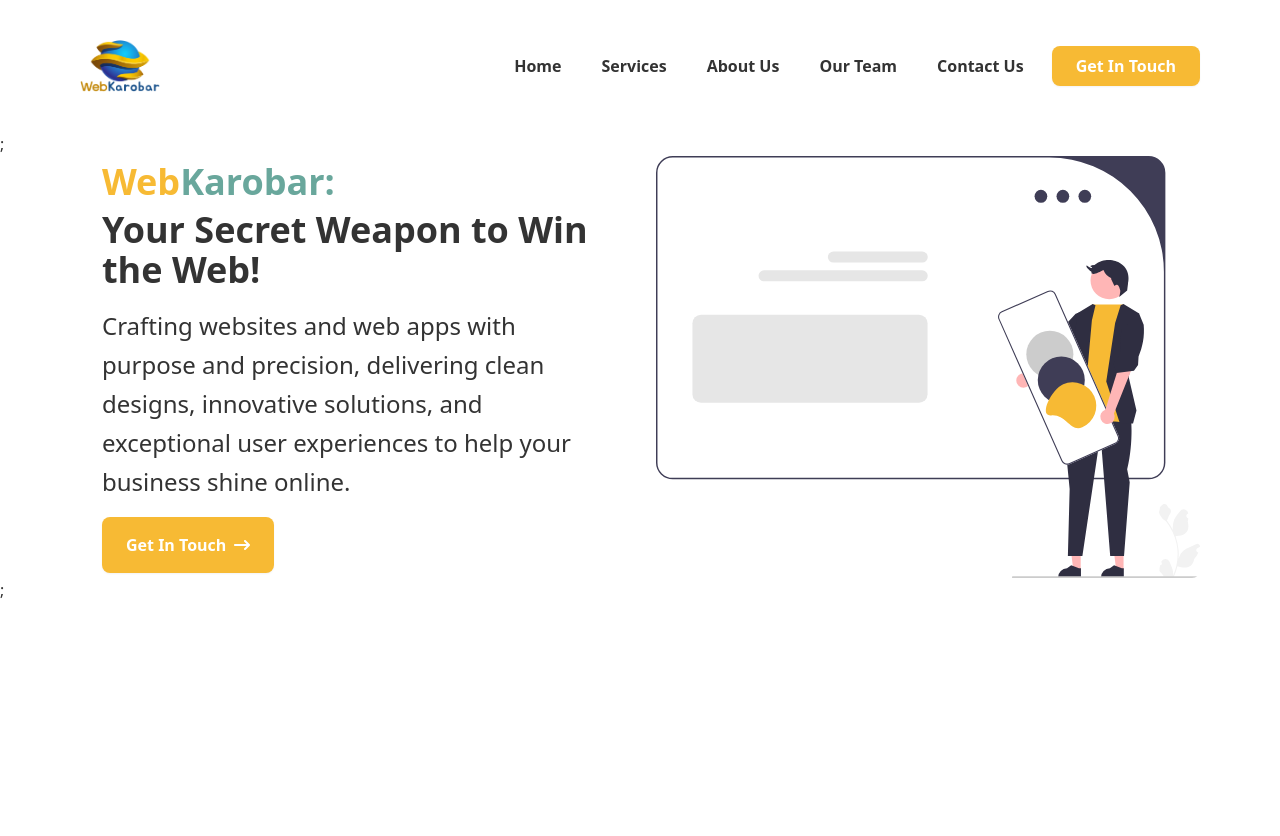
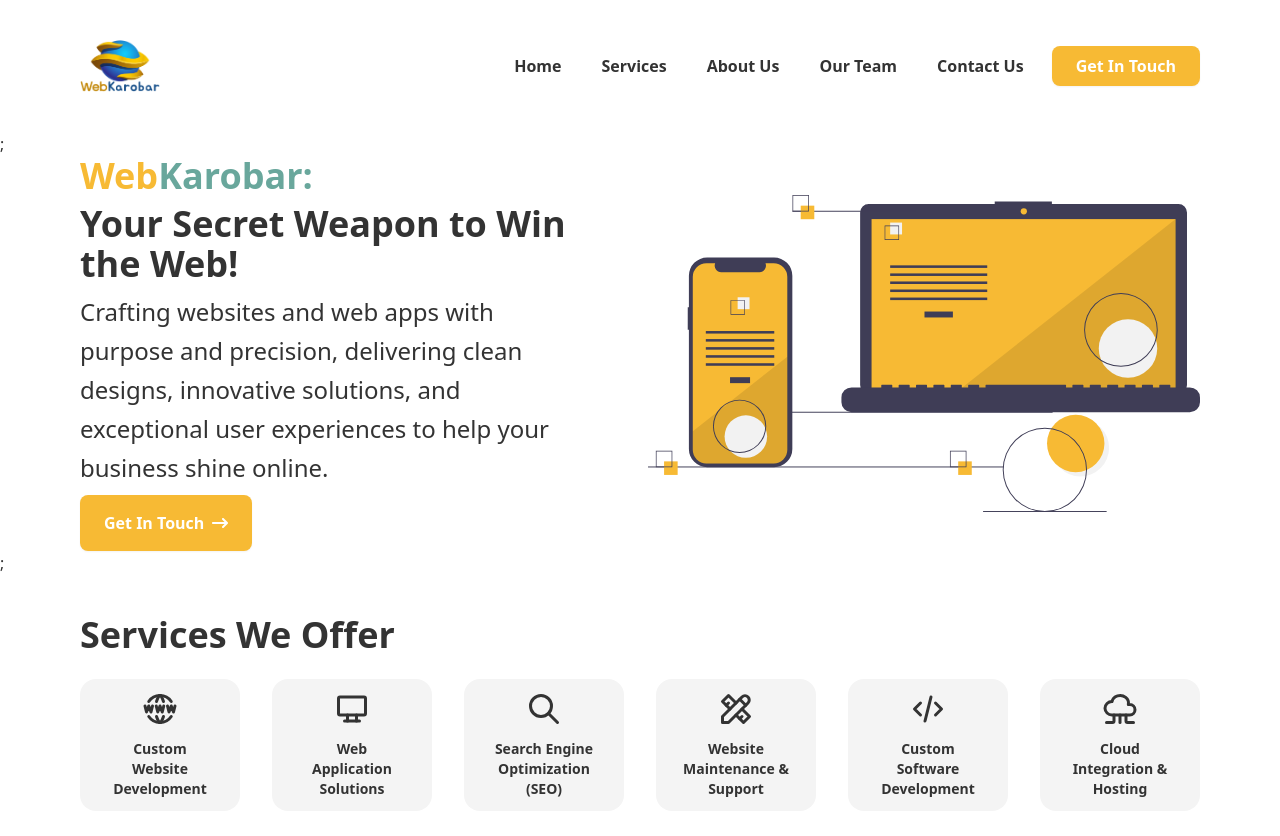
Before and after one commit to imnomee/WEB-KAROBAR, a React (Vite) app: page / in a window 1280 px wide. Shown: the top 836 px of the page. Before the commit the page ends 800 px from the top, so only its background shows below. Built offline with nearby package versions, Linux system fonts and the light colour scheme.

Commit message:
services section

```diff
--- a/src/App.jsx
+++ b/src/App.jsx
@@ -1,10 +1,12 @@
 import Hero from './Hero.jsx';
 import Navbar from './Navbar.jsx';
+import Services from './Services.jsx';
 const App = () => {
     return (
         <main className="overflow-x-hidden bg-white text-dark">
             <Navbar />;
             <Hero />;
+            <Services />
         </main>
     );
 };
--- a/src/Hero.jsx
+++ b/src/Hero.jsx
@@ -23,15 +23,15 @@
 };
 const Hero = () => {
     return (
-        <section>
+        <section id="home">
             <div className="container">
-                <div className="grid grid-cols-1 md:grid-cols-2 gap-8 items-center">
+                <div className="grid grid-cols-1 md:grid-cols-2 gap-4 items-center">
                     <motion.div
                         variants={FadeUp(0.4)}
                         initial="initial"
                         animate="animate"
-                        className="flex flex-col justify-center items-center relative z-10 order-2 md:order-1">
-                        <div className="text-center md:text-left space-y-4 lg:max-w-[500px]">
+                        className="flex flex-col justify-center relative z-10 order-2 md:order-1">
+                        <div className="text-center md:text-left space-y-2 lg:max-w-[500px]">
                             <h1 className="text-2xl lg:text-4xl font-bold">
                                 <span className="text-primary">Web</span>
                                 <span className="text-secondary inline-block lg:pb-2">
@@ -57,7 +57,7 @@
                         </div>
                     </motion.div>
                     <motion.div
-                        initial={{ x: 50, opacity: 0 }}
+                        initial={{ x: -50, opacity: 0 }}
                         animate={{ x: 0, opacity: 1 }}
                         transition={{
                             duration: 0.6,
--- a/src/Navbar.jsx
+++ b/src/Navbar.jsx
@@ -1,10 +1,14 @@
+import { motion } from 'framer-motion';
 import { logo, menuLinks } from './assets/assets.js';
 import { MdMenuOpen } from 'react-icons/md';
 
 const Navbar = () => {
     return (
         <nav>
-            <div className="container py-4 md:py-10 flex justify-between items-center">
+            <motion.div
+                initial={{ opacity: 0, y: -100 }}
+                animate={{ opacity: 1, y: 0 }}
+                className="container py-4 md:py-10 flex justify-between items-center">
                 {/* logo */}
                 <div>
                     <img src={logo} alt="Logo" className="w-20" />
@@ -33,7 +37,7 @@
                         <MdMenuOpen />
                     </button>
                 </div>
-            </div>
+            </motion.div>
         </nav>
     );
 };
--- /dev/null
+++ b/src/Services.jsx
@@ -0,0 +1,33 @@
+import { motion } from 'framer-motion';
+import { services } from './assets/assets.js';
+
+const Services = () => {
+    return (
+        <section id="services">
+            <div className="container py-10">
+                <h1 className="text-2xl lg:text-4xl font-bold text-left pb-3 lg:pb-6">
+                    Services We Offer
+                </h1>
+                <div className="grid grid-cols-2 sm:grid-cols-3 lg:grid-cols-6 gap-8">
+                    {services.map((service) => (
+                        <motion.div
+                            initial={{ opacity: 0, x: 50 }}
+                            animate={{ opacity: 1, x: 0 }}
+                            transition={{ delay: service.delay }}
+                            key={service.id}
+                            className="bg-[#f4f4f4] rounded-2xl flex  flex-col items-center min-h-32 p-3 hover:bg-secondary hover:shadow-2xl hover:text-primary hover:scale-105 transition-all select-none cursor-pointer group">
+                            <div className="text-4xl mb-3 group-hover:-rotate-12 transition">
+                                {service.icon()}
+                            </div>
+                            <h1 className="text-sm font-semibold text-center px-3">
+                                {service.title}
+                            </h1>
+                        </motion.div>
+                    ))}
+                </div>
+            </div>
+        </section>
+    );
+};
+
+export default Services;
--- a/src/assets/assets.js
+++ b/src/assets/assets.js
@@ -1,5 +1,5 @@
 import logo from './logo.png';
-import banner from './banner.svg';
+import banner from './progressive_app.svg';
 
 const menuLinks = [
     {
@@ -10,7 +10,7 @@
     {
         id: 2,
         title: 'Services',
-        url: '/services',
+        url: '#services',
     },
     {
         id: 3,
@@ -29,4 +29,64 @@
     },
 ];
 
-export { logo, menuLinks, banner };
+import {
+    TbWorldWww,
+    TbDeviceDesktop,
+    TbLayout,
+    TbShoppingCart,
+    TbSearch,
+    TbTools,
+    TbBrandGoogleAnalytics,
+    TbCode,
+    TbBrandWordpress,
+    TbCloudComputing,
+    TbRocket,
+    TbChartPie,
+} from 'react-icons/tb';
+
+const services = [
+    {
+        id: 1,
+        title: 'Custom Website Development',
+        link: '#',
+        icon: TbWorldWww,
+        delay: 0.2,
+    },
+    {
+        id: 2,
+        title: 'Web Application Solutions',
+        link: '#',
+        icon: TbDeviceDesktop,
+        delay: 0.3,
+    },
+    {
+        id: 5,
+        title: 'Search Engine Optimization (SEO)',
+        link: '#',
+        icon: TbSearch,
+        delay: 0.6,
+    },
+    {
+        id: 6,
+        title: 'Website Maintenance & Support',
+        link: '#',
+        icon: TbTools,
+        delay: 0.7,
+    },
+    {
+        id: 8,
+        title: 'Custom Software Development',
+        link: '#',
+        icon: TbCode,
+        delay: 0.9,
+    },
+    {
+        id: 10,
+        title: 'Cloud Integration & Hosting',
+        link: '#',
+        icon: TbCloudComputing,
+        delay: 1.1,
+    },
+];
+
+export { logo, menuLinks, banner, services };
```
Also changed, not shown: src/assets/progressive_app.svg (added).
